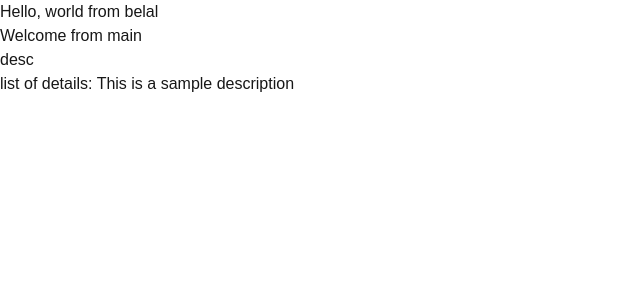
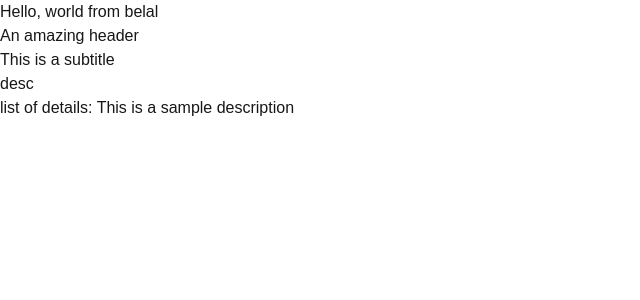
Before and after one commit to belal-Salah1/learn-react-basics, a Next.js app: page / in a window 1280 px wide. Shown: the top 300 px of the page, without its empty margins (0-640 px from the left). Built offline with nearby package versions, Linux system fonts and the light colour scheme.

Commit message:
object destruction

```diff
--- a/app/components/Header.tsx
+++ b/app/components/Header.tsx
@@ -1,11 +1,15 @@
   type HeaderParams = {
     text: string;
+    textSubtitle: string;
   };
 
 
- function Header(props: HeaderParams){
+ function Header({ text, textSubtitle }: HeaderParams){
   return (
-    <div>{props.text}</div>
+    <div>
+      <h1>{text}</h1>
+      <p>{textSubtitle}</p>
+    </div>
   )
 }
 export default Header;
--- a/app/page.tsx
+++ b/app/page.tsx
@@ -12,7 +12,7 @@ import Desc from "./components/Description";
     <div >
       <main >
         <p>Hello, world from belal</p>
-        <Header text="Welcome from main"/>
+        <Header text="An amazing header " textSubtitle="This is a subtitle"/>
         <Desc/>
       </main>
     </div>
```
